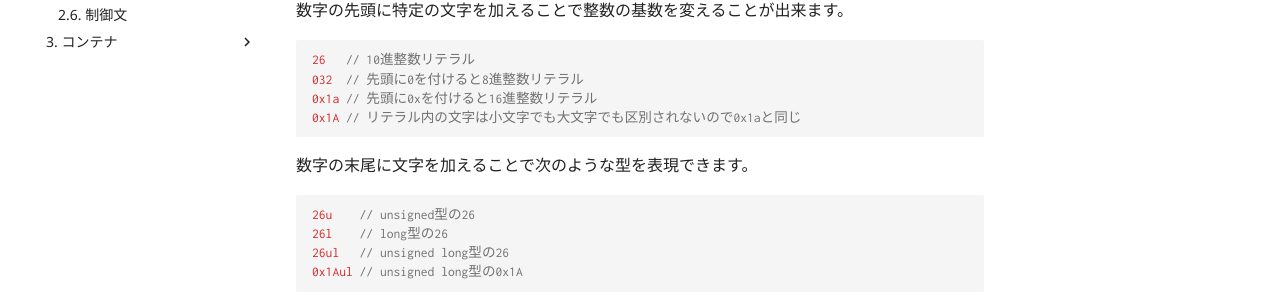
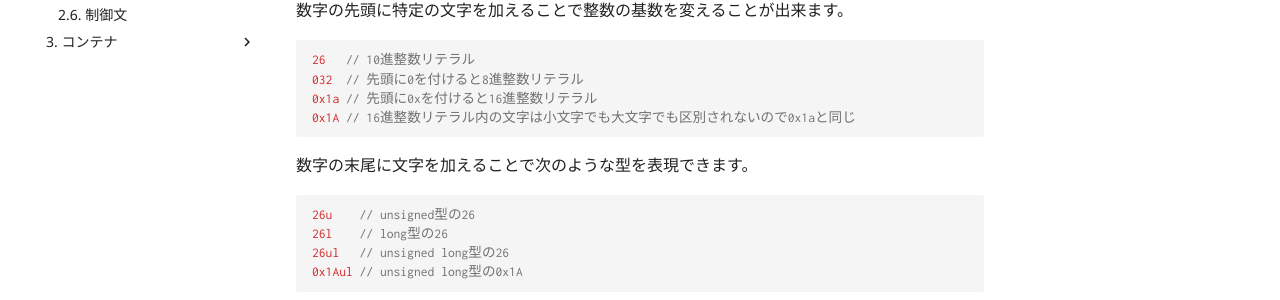
Before and after one commit to rinatz/cpp-book, an MkDocs documentation site: the page built from docs/ch02-03-literals.md, in a window 1280 px wide. Shown: the part 365-665 px from the top of the page. Built offline with MkDocs 1.6.1 and Material for MkDocs 9.7.7, drawn with Linux system fonts in a browser that asks for light colours; comment, search, counter and statistics services are not loaded.

Commit message:
Polish sentence

````diff
--- a/docs/ch02-03-literals.md
+++ b/docs/ch02-03-literals.md
@@ -12,7 +12,7 @@
 26   // 10進整数リテラル
 032  // 先頭に0を付けると8進整数リテラル
 0x1a // 先頭に0xを付けると16進整数リテラル
-0x1A // リテラル内の文字は小文字でも大文字でも区別されないので0x1aと同じ
+0x1A // 16進整数リテラル内の文字は小文字でも大文字でも区別されないので0x1aと同じ
 ```
 
 数字の末尾に文字を加えることで次のような型を表現できます。
````
